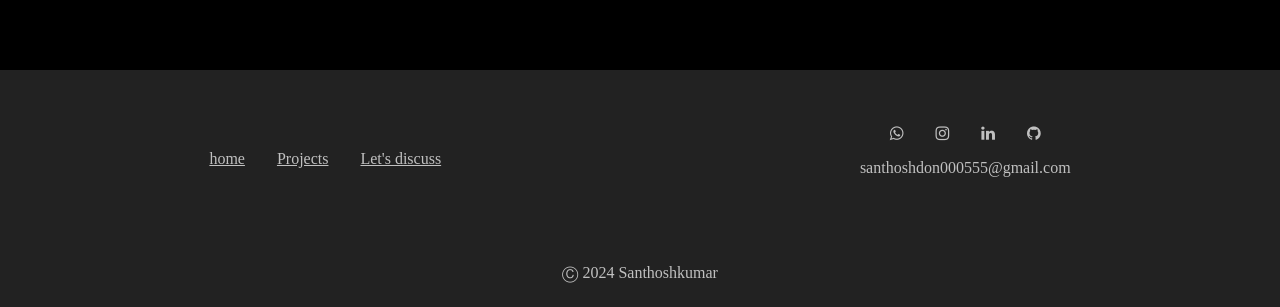
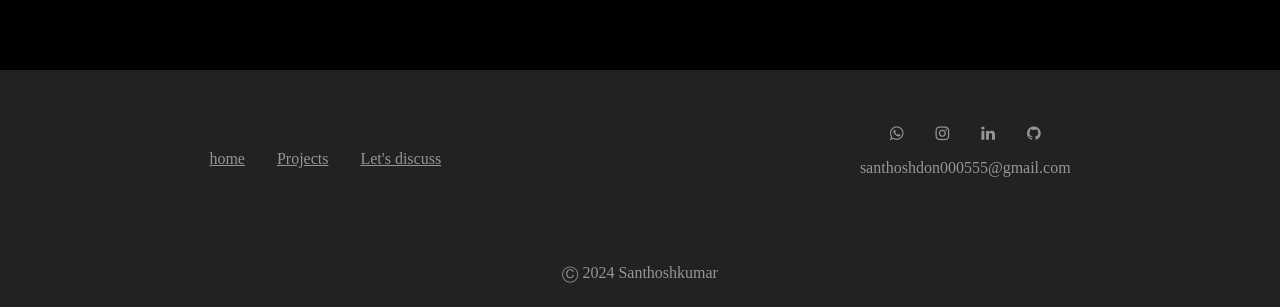
Before and after one commit to santhosh-005/Portfolio, a React (Vite) app: page / in a window 1280 px wide. Shown: the part 3130-3437 px from the top of the page. Built offline with nearby package versions, Linux system fonts and the light colour scheme; a web font is replaced by a local one.

Commit message:
url updated

```diff
--- a/src/App.css
+++ b/src/App.css
@@ -253,9 +253,10 @@ transition: 0.6s ease-in-out;
 
 #about{
   height: 30vh;
-  color: rgba(255, 255, 255, 0.719);
+  color: rgba(196, 194, 194, 0.719);
   background-color: rgb(34, 34, 34);
   text-align: center;
+  font-weight: 300;
 
 }
 
```
